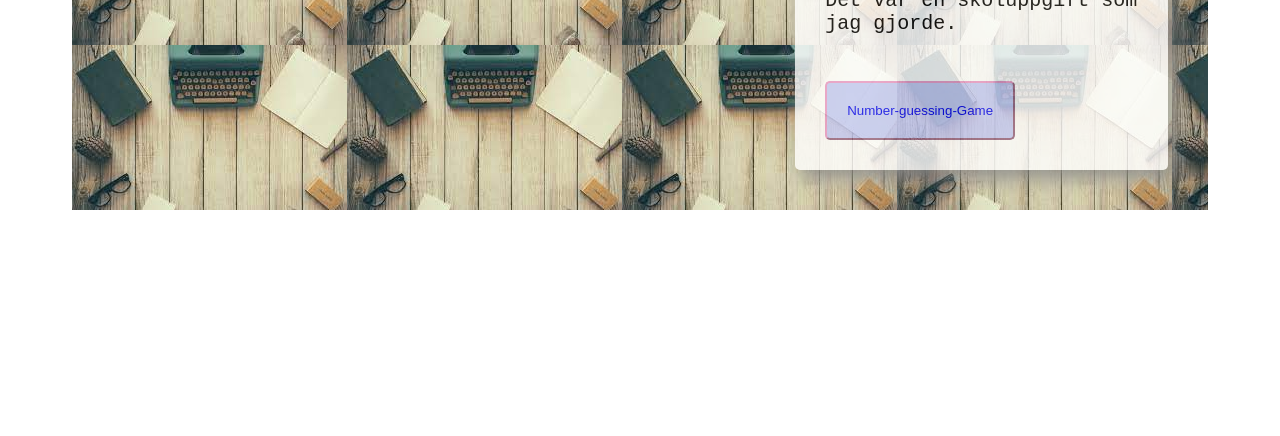
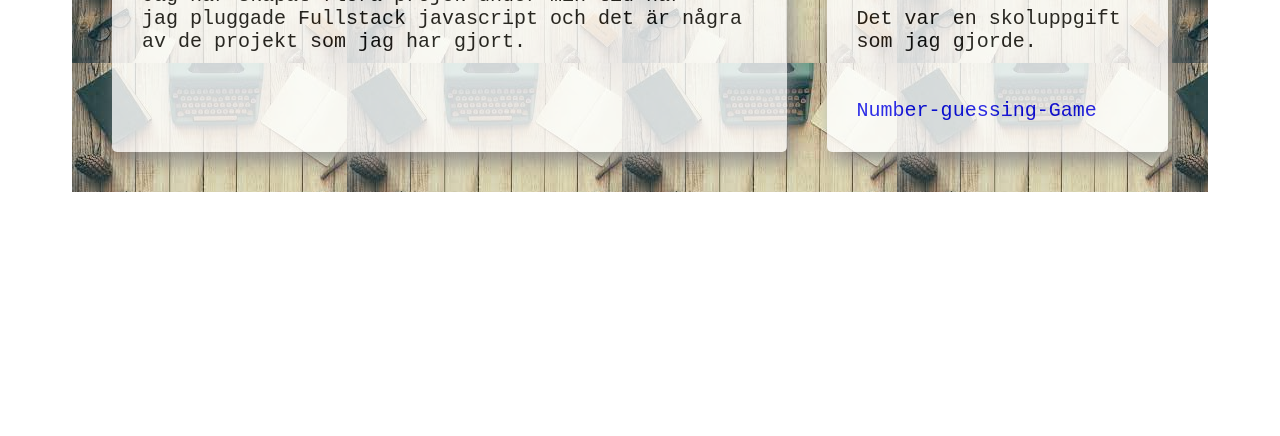
Before and after one commit to Latifaro/cv2, a plain HTML site: page pages/portfolio.html in a window 1280 px wide. Shown: the part 364-800 px from the top of the page. Drawn offline with Linux system fonts and the light colour scheme.

Commit message:
some error fix

```diff
--- a/javascript.js
+++ b/javascript.js
@@ -11,7 +11,7 @@ function validateForm() {
     clearMessages();
     let errorFlag = false;
 
-    if (nameInput.value.length < 1) {
+    if (nameInput.value.length <1) {
         errorNodes[0].innerText = "Name cannot be blank"
         nameInput.classList.add("error-border");
         errorFlag = ture;
@@ -23,7 +23,7 @@ function validateForm() {
         errorFlag = ture;
     }
 
-    if (message.value.length < 1) {
+    if (message.value.length <1) {
         errorNodes[2].innerText = "Please enter message";
         message.classList.add("error-border");
         errorFlag = ture;
@@ -37,7 +37,7 @@ function validateForm() {
 //Clear error /succes Message
 
 function clearMessages() {
-    for (let i = 0; i < errorNodes.length; i++) {
+    for (let i = 0; i <errorNodes.length; i++) {
         errorNodes[i].innerText = "";
     }
 
--- a/pages/portfolio.html
+++ b/pages/portfolio.html
@@ -16,48 +16,40 @@
             <div class="nav">
                 <ul>
                     <li id="hem"> <a href="../index.html">hem</a></li>
-                    <li id="om mig"> <a href="../pages/about.html">Om mig</a></li>
+                    <li id="ommig"> <a href="../pages/about.html">Om mig</a></li>
                     <li id="portfolio" class="active"> <a href="pages/portfolio.html">Portfolio</a></li>
-                    <li id="kontakt"> <a href="../pages/contact.html">Kontakt</a></li>
+                    <li id="Kontakt"> <a href="../pages/contact.html">Kontakt</a></li>
                 </ul>
             </div>
         </div>
 
         <div class="main">
 
-            <div class="portfolio">
+            <div class="portfolio1">
 
 
-                <section id="portfolio1" class="section-portfolio1">
+                <section id="portfolio2" class="section-portfolio">
                     <h1>Portfolio</h1>
 
-                    <p>
+
                     <p>Jag har skapat flera projek under min tid när <br>jag pluggade Fullstack javascript och det är
                         några av de projekt som jag har gjort.</p>
 
-
-
-                    </p>
                 </section>
-                <section id="portfolio" class="section-portfolio">
+                <section id="portfolio3" class="section-portfolio">
                     <h1>Mina projekt</h1>
                     <br>
-                    <p>
 
                     <p>Det var en skoluppgift som jag gjorde.</p>
                     <br>
                     <br>
-                    <button class="btn">
-                        </a>
-                        <a href="https://github.com/Latifaro/Number-guessing-Game-.git">
-                            Number-guessing-Game
+                    <a href="https://github.com/Latifaro/Number-guessing-Game-.git">
+                        Number-guessing-Game</a>
 
-                        </a>
-                    </button>
-                    </p>
+
                 </section>
 
-         </div>
+            </div>
         </div>
     </div>
 
--- a/style.css
+++ b/style.css
@@ -281,7 +281,7 @@ input[type="submit"] {
 
     }
 
-    .portfolio {
+    .portfolio1 {
         display: flex;
         flex-direction: row;
         margin: 20px;
@@ -291,7 +291,7 @@ input[type="submit"] {
 
     }
 
-    .portfolio .section-portfolio {
+    .portfolio1 .section-portfolio {
         opacity: 0.8;
 
     }
```
Also changed, not shown: index.html (+3 -9 lines), pages/about.html (+2 -2 lines), pages/contact.html (+4 -2 lines).
